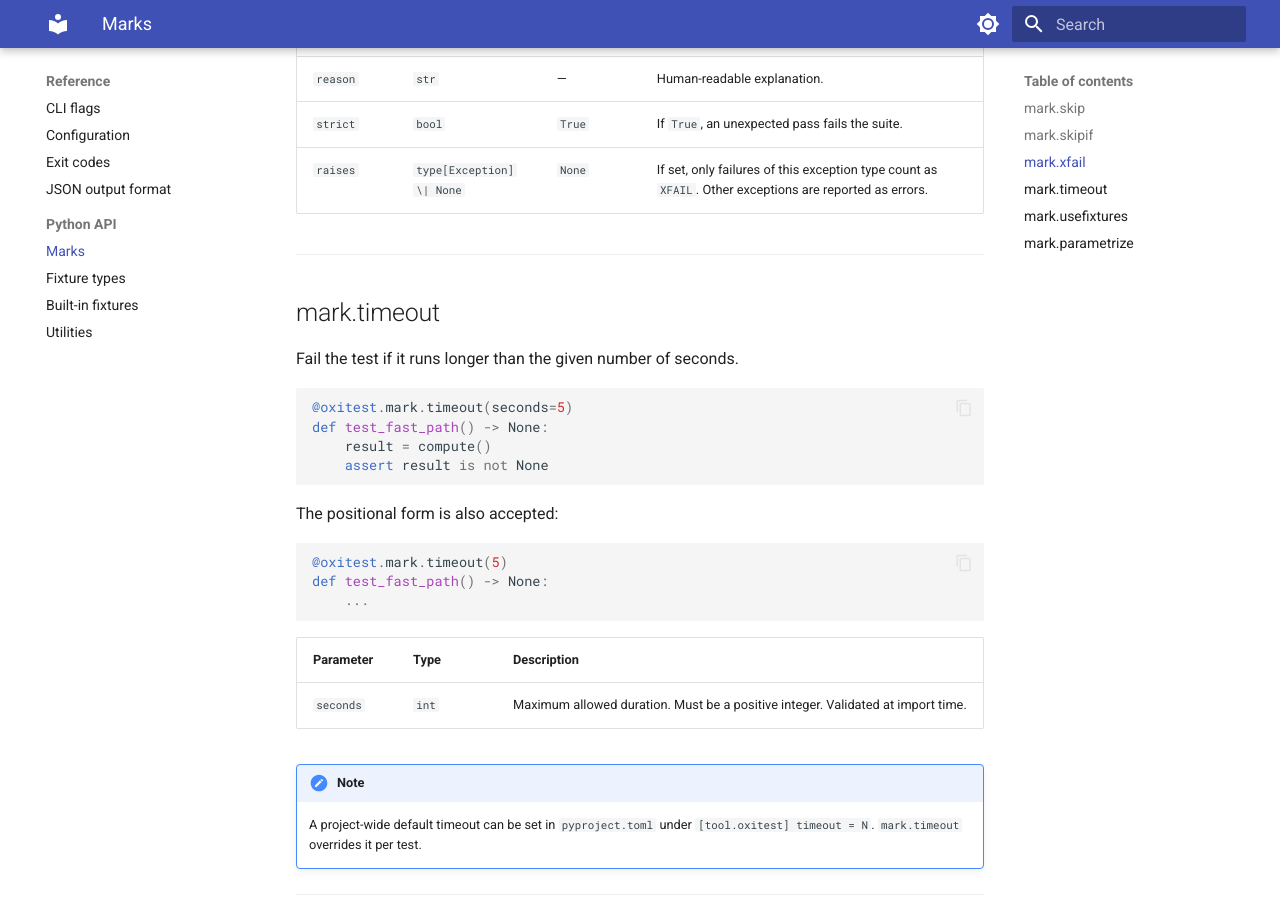
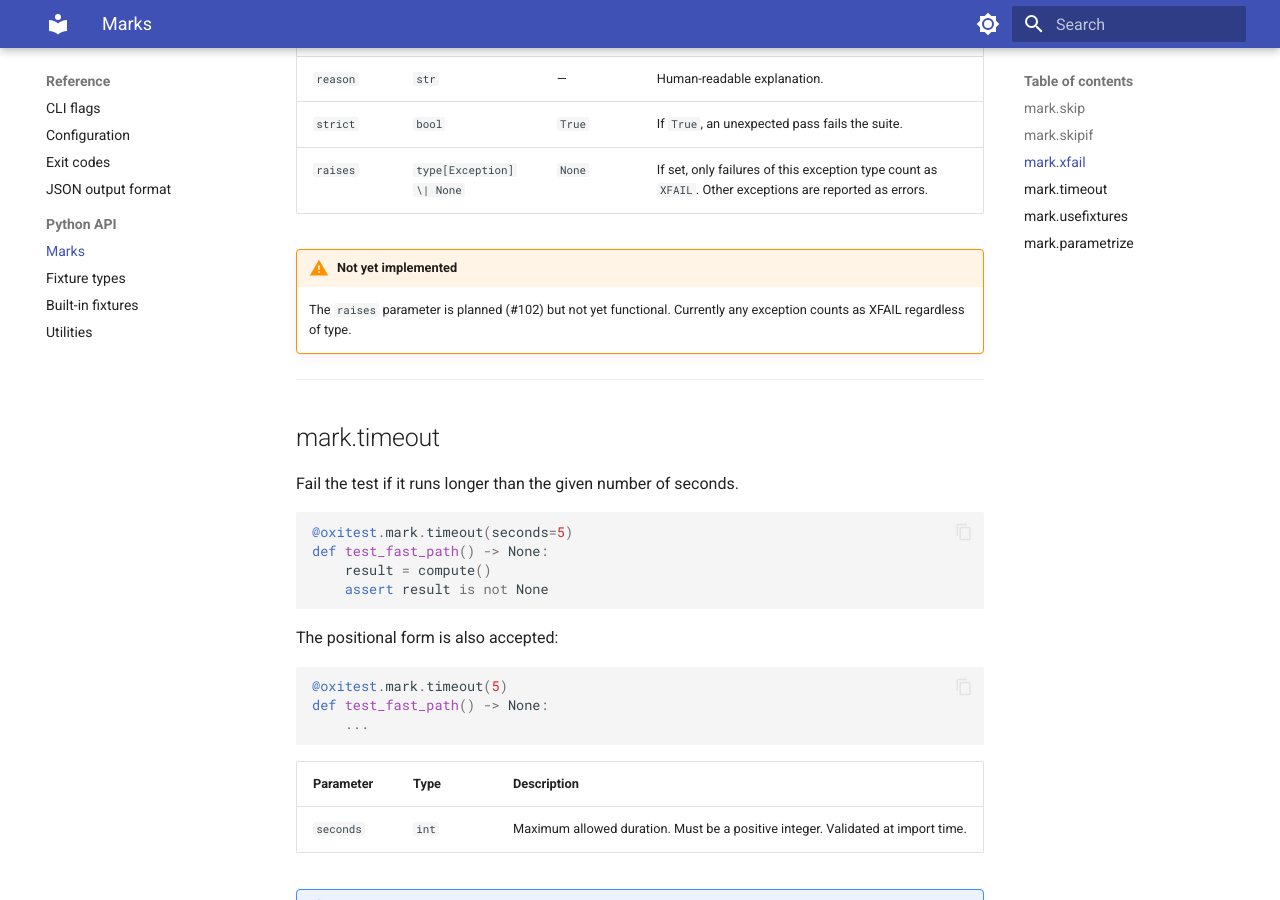
Before and after one commit to kalonji-tools/oxitest, an MkDocs documentation site: the page built from docs/src/reference/python-api/marks.md, in a window 1280 px wide and 900 px high, scrolled down 1590 px. Built offline with MkDocs 1.6.1 and Material for MkDocs 9.7.7, drawn with Linux system fonts in a browser that asks for light colours.

Commit message:
docs: note xfail(raises=...) is not yet implemented (#102)
Assisted-by: Claude Sonnet 4.6 <noreply@anthropic.com>

```diff
--- a/docs/src/reference/python-api/marks.md
+++ b/docs/src/reference/python-api/marks.md
@@ -69,6 +69,10 @@ def test_must_still_fail() -> None:
 | `strict` | `bool` | `True` | If ``True``, an unexpected pass fails the suite. |
 | `raises` | `type[Exception] \| None` | `None` | If set, only failures of this exception type count as `XFAIL`. Other exceptions are reported as errors. |
 
+!!! warning "Not yet implemented"
+    The `raises` parameter is planned (#102) but not yet functional. Currently
+    any exception counts as XFAIL regardless of type.
+
 ---
 
 ## mark.timeout
```
